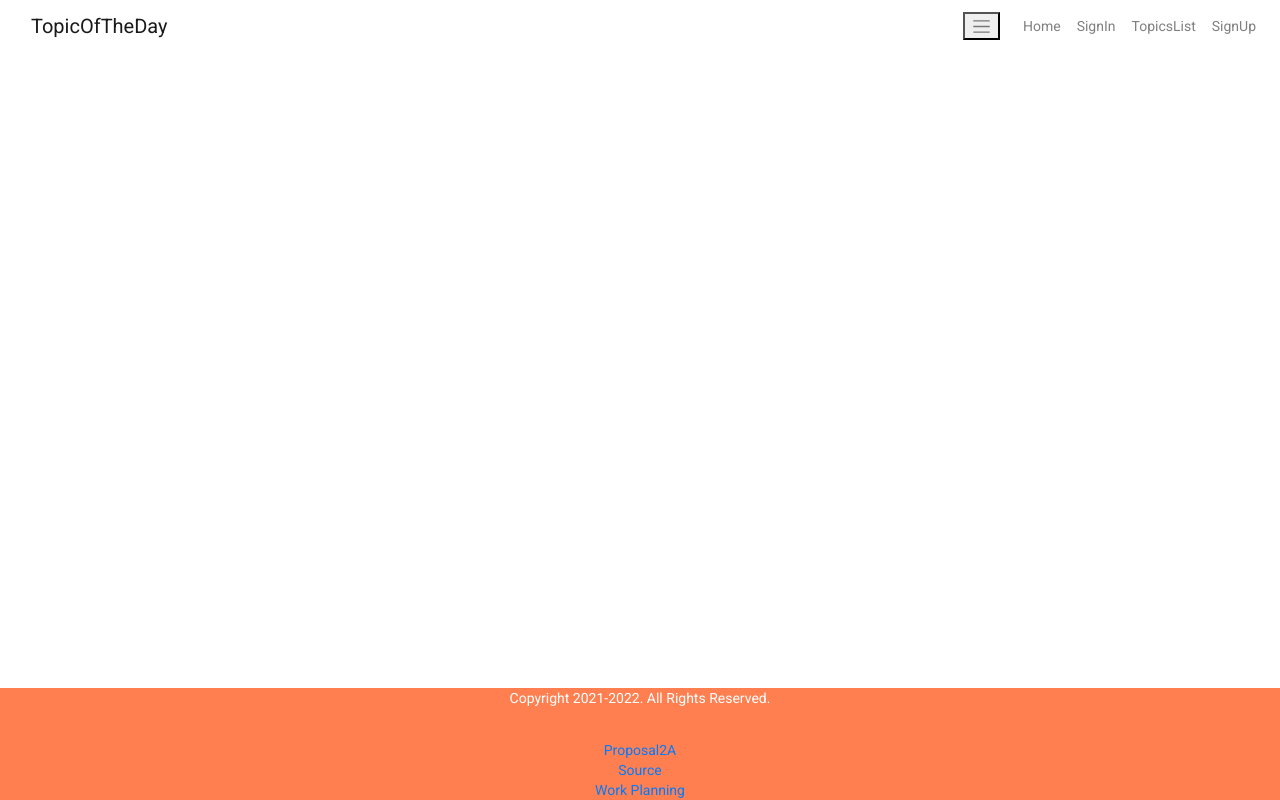
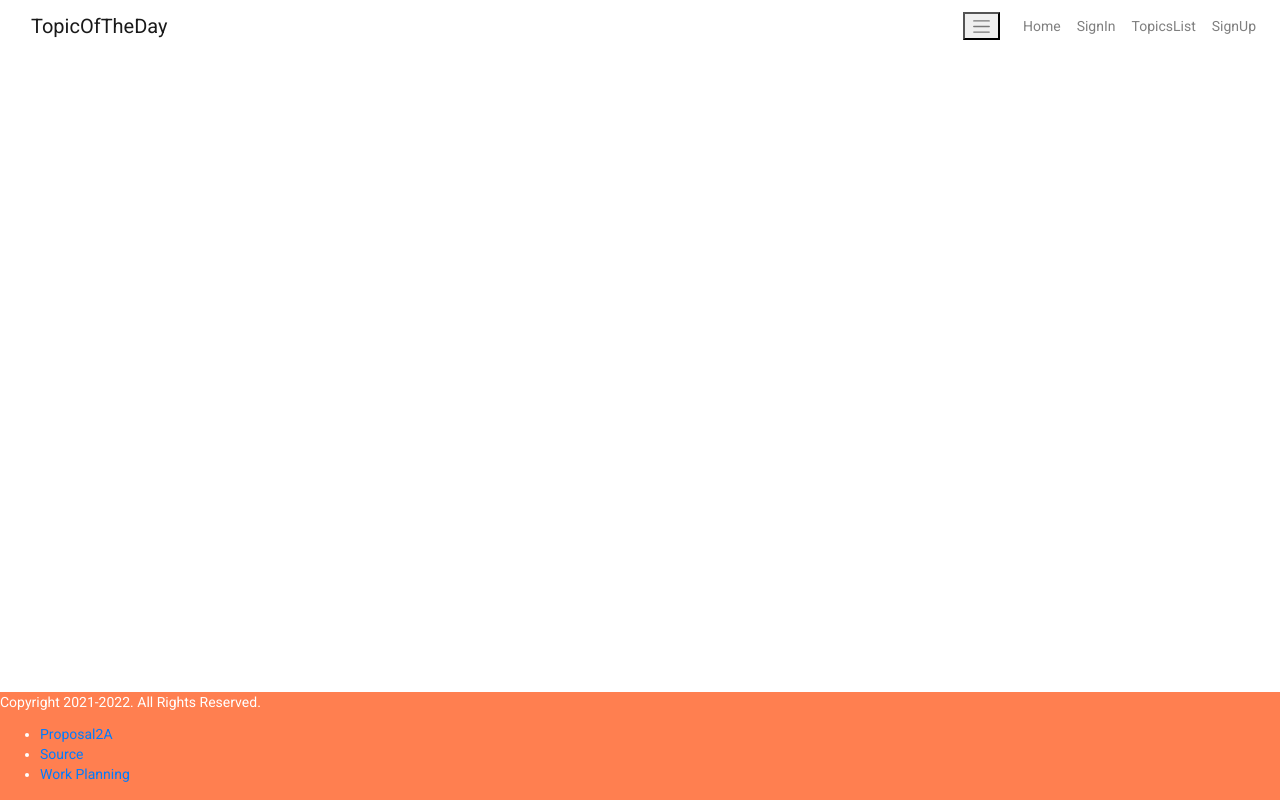
Before and after one commit to Sanjay-13/AngularFrontEnd, an Angular app: page / in a window 1280 px wide. Built offline with nearby package versions, Linux system fonts and the light colour scheme.

Commit message:
Update footer.component.css

```diff
--- a/src/app/home/footer/footer.component.css
+++ b/src/app/home/footer/footer.component.css
@@ -5,11 +5,11 @@
     width: 100%;
     background-color: coral;
     color: white;
-    text-align: center;
+    text-align: lefts;
   }
 #footer-menu{
     display: inline;
   }
 #unordered-list{
-  display: inline;
+  float: left;
 }
```
